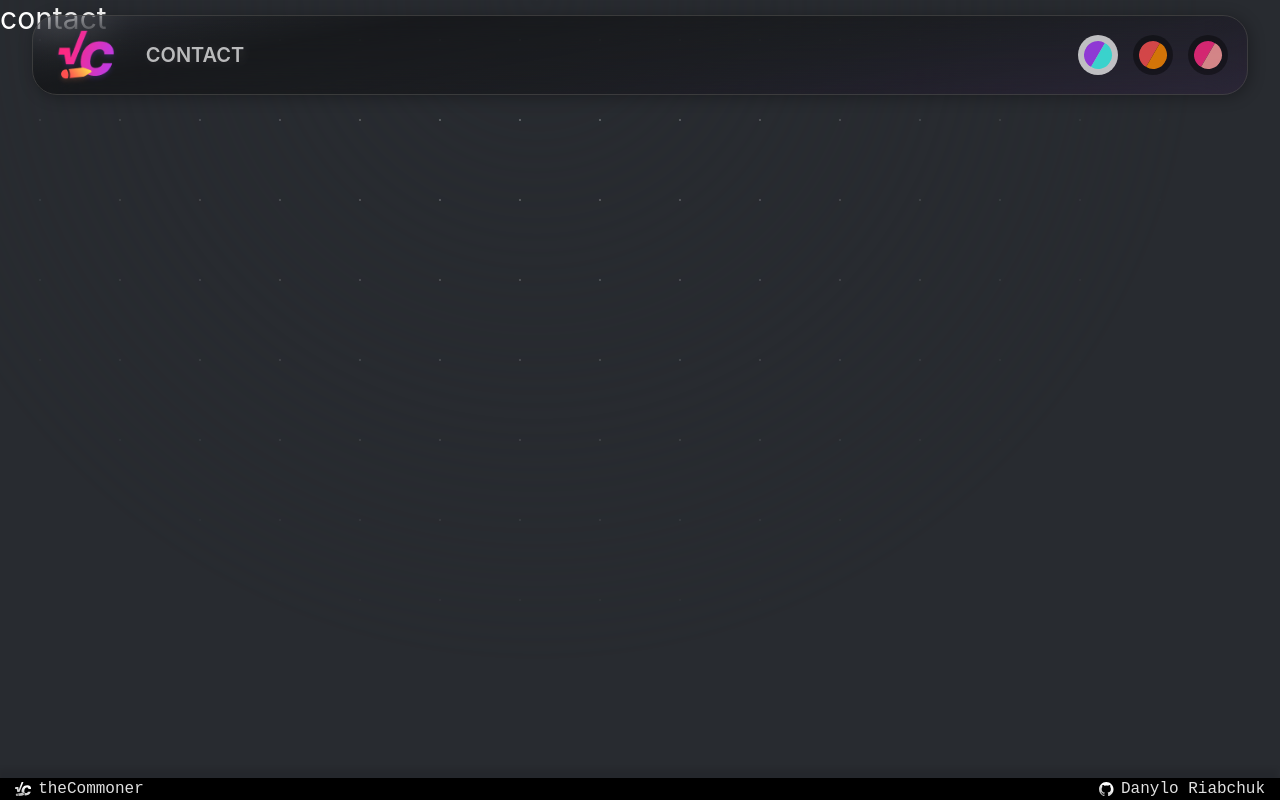
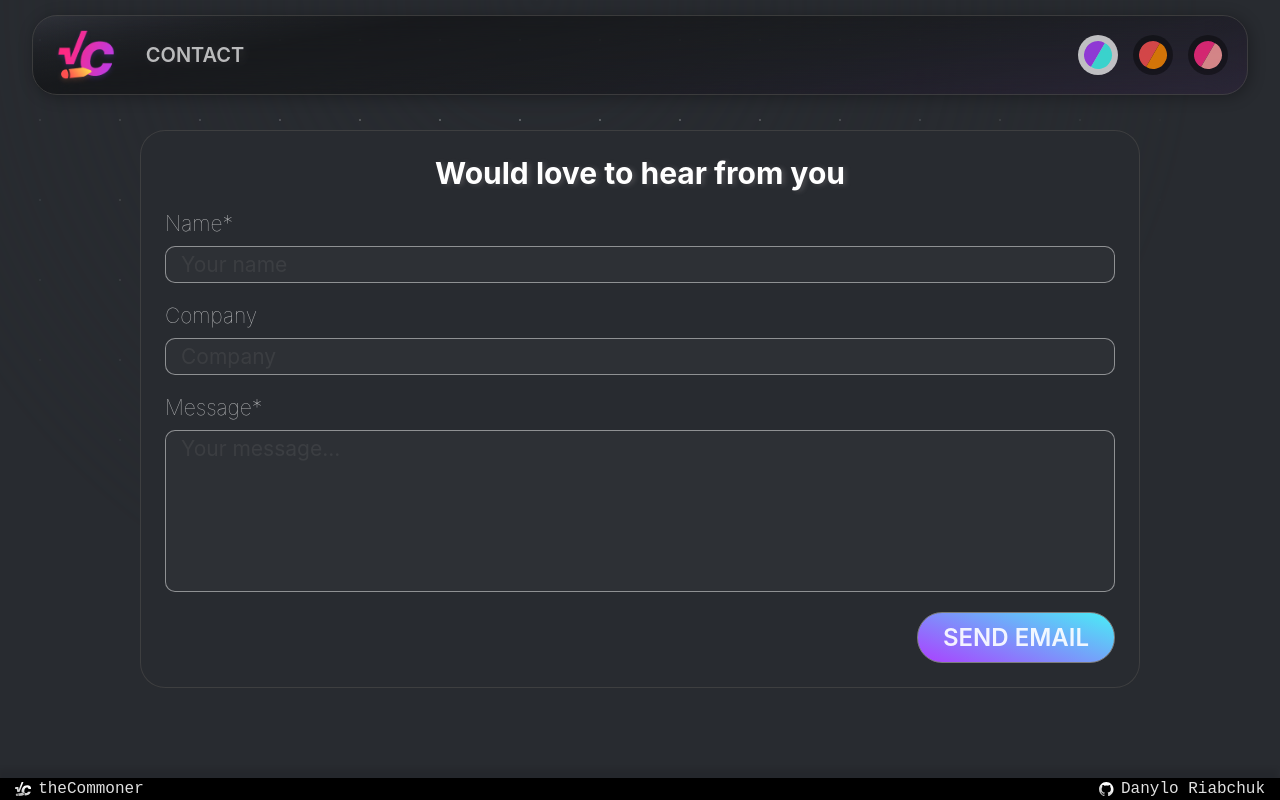
Before and after one commit to wecreus/theCommoner-next, a Next.js app: page /contact in a window 1280 px wide. Built offline with nearby package versions, Linux system fonts and the light colour scheme; a web font is replaced by a local one.

Commit message:
feat: contactme boilerplate from theCommoner

```diff
--- /dev/null
+++ b/app/contact/Contact.scss
@@ -0,0 +1,113 @@
+.Contact {
+  display: flex;
+  align-items: center;
+  justify-content: center;
+  flex-wrap: wrap;
+  position: relative;
+
+  & .Form {
+    box-shadow: inset 0 0 0 1px rgb(70, 70, 70, 0.75);
+    width: 100%;
+    max-width: 1000px;
+    max-height: 600px;
+    box-sizing: border-box;
+    border-radius: 25px;
+    display: flex;
+    background-color: $background;
+
+    @include toTabletScreen {
+      flex-direction: column-reverse;
+      max-height: fit-content;
+    }
+
+    @include toPhoneScreen {
+      font-size: 90%;
+    }
+
+    &-content {
+      flex: 1 1 0;
+      padding: 25px;
+      display: flex;
+      flex-direction: column;
+      gap: 20px;
+
+      &__title {
+        text-align: center;
+        font-variation-settings: "slnt" -8;
+      }
+
+      &__group {
+        display: flex;
+        flex-direction: column;
+      }
+
+      &__label {
+        font-size: 70%;
+        opacity: 0.7;
+        padding-bottom: 10px;
+        font-weight: 100;
+      }
+
+      &__submit {
+        font-variation-settings: "slnt" -8;
+        padding: 10px 25px;
+        font-size: 80%;
+        border-radius: 25px;
+        font-weight: 600;
+        font-family: inherit;
+        text-transform: uppercase;
+        color: rgba(255, 255, 255, 0.9);
+        outline: none;
+        cursor: pointer;
+        background: linear-gradient(
+          20deg,
+          var(--primary),
+          var(--secondary),
+          var(--support)
+        );
+        background-size: 300% auto;
+        transition: all 300ms ease-out;
+        width: fit-content;
+        border: 1px solid rgb(124, 124, 124);
+        align-self: flex-end;
+        margin-top: auto;
+
+        &:hover {
+          background-position: 40% center;
+          border: 1px solid white;
+          color: white;
+        }
+      }
+
+      &__input {
+        font-size: 70%;
+        border: 1px solid rgba(255, 255, 255, 0.466);
+        background: rgba(255, 255, 255, 0.027);
+        border-radius: 10px;
+        padding: 5px 15px;
+        color: white;
+        transition: all 200ms ease;
+        font-family: Inter, system-ui;
+
+        &::placeholder {
+          opacity: 0.2;
+          font-family: Inter, system-ui;
+          font-variation-settings: "slnt" -8;
+        }
+
+        &--message {
+          resize: none;
+          font-family: inherit;
+          font-style: normal;
+          font-variation-settings: "slnt" 0;
+        }
+
+        &:focus {
+          outline: none;
+          border: 1px solid rgba(255, 255, 255, 1);
+          background-color: rgba(118, 130, 141, 0.267);
+        }
+      }
+    }
+  }
+}
--- a/app/contact/page.tsx
+++ b/app/contact/page.tsx
@@ -1,9 +1,80 @@
+import "./Contact.scss";
+// import FormSidebar from "./FormSidebar/FormSidebar";
+// import { memo } from "react";
 
-export default function Home() {
+const ContactMe = () => {
+  // const onSubmit = (e) => {
+  //   e.preventDefault();
+  //   const mailName = String(e.target["mail-name"].value) || "";
+  //   const mailCompany = String(e.target["mail-company"].value) || "";
+  //   const mailMessage = String(e.target["mail-message"].value) || "";
+  //   const subject = `${mailName}${mailCompany ? " from " + mailCompany : ""}`;
+
+  //   const result = `mailto:wecreus@gmail.com?subject=${subject}&body=${mailMessage}`;
+  //   window.open(result);
+  // };
 
   return (
-    <main className="theme1">
-      contact
-    </main>
+    <section className="section Contact">
+      <form
+        className="Form"
+        // onSubmit={onSubmit}
+        method="post"
+        encType="text/plain"
+      >
+        <div className="Form-content">
+          <div className="Form-content__group">
+            <span className="Form-content__title">
+              <b>Would love to hear from you</b>
+            </span>
+          </div>
+          <div className="Form-content__group">
+            <label htmlFor="mail-name" className="Form-content__label">
+              Name*
+            </label>
+            <input
+              id="mail-name"
+              className="Form-content__input Form-content__input--name"
+              required
+              placeholder="Your name"
+              autoComplete="off"
+            />
+          </div>
+          <div className="Form-content__group">
+            <label htmlFor="mail-company" className="Form-content__label">
+              Company
+            </label>
+            <input
+              id="mail-company"
+              className="Form-content__input Form-content__input--company"
+              placeholder="Company"
+              autoComplete="off"
+            />
+          </div>
+          <div className="Form-content__group">
+            <label htmlFor="mail-message" className="Form-content__label">
+              Message*
+            </label>
+            <textarea
+              id="mail-message"
+              className="Form-content__input Form-content__input--message"
+              placeholder="Your message..."
+              required
+              rows={6}
+              autoComplete="off"
+            />
+          </div>
+          <input
+            type="submit"
+            value={"Send email"}
+            className="Form-content__submit"
+          />
+        </div>
+        {/* <FormSidebar /> */}
+      </form>
+    </section>
   );
-}
+};
+
+
+export default ContactMe;
```
